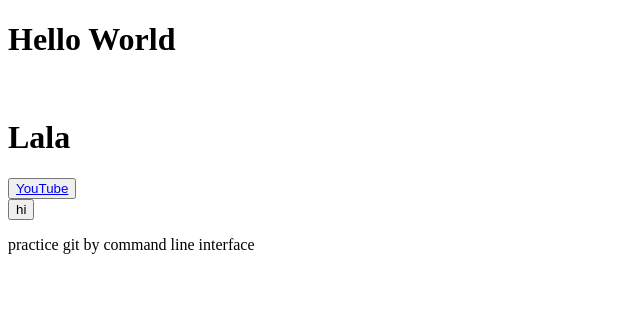
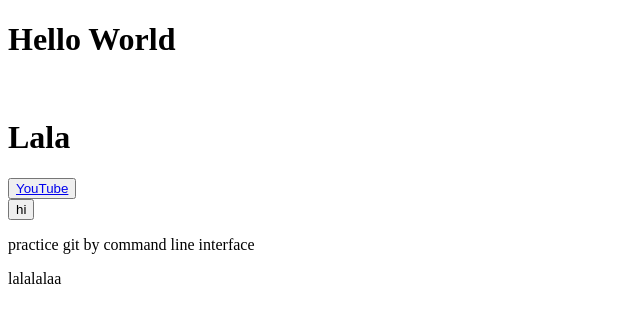
Before and after one commit to Kadan2411/kaka, a plain HTML site: page index.html in a window 1280 px wide. Shown: the full height of the page, 0-640 px from the left. Drawn offline with Linux system fonts and the light colour scheme.

Commit message:
this is kadam

```diff
--- a/index.html
+++ b/index.html
@@ -14,5 +14,6 @@
     <br>
     <button type="button" name="button">hi</button>
 	<p>practice git by command line interface</p>
+	<p>lalalalaa</p>
   </body>
 </html>
```
